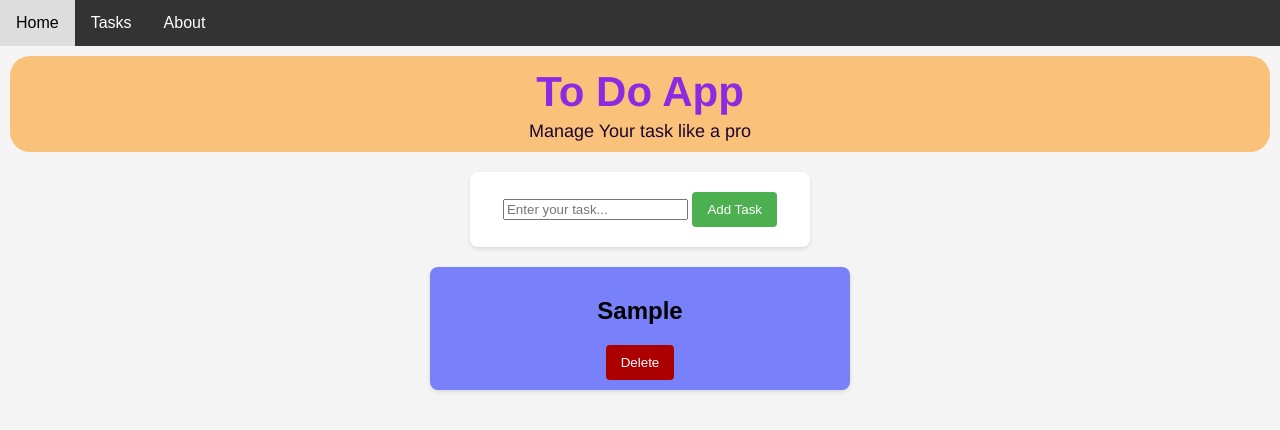
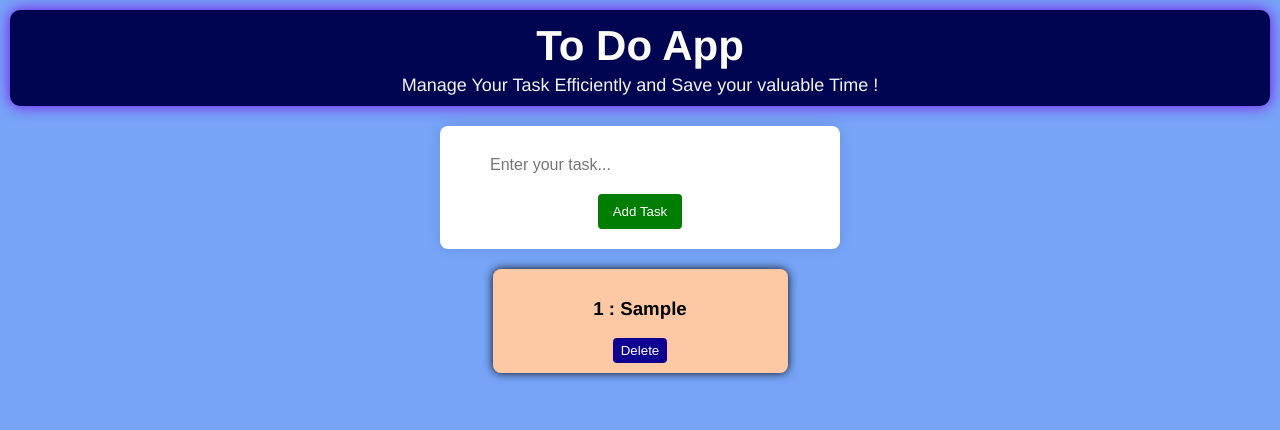
Before and after one commit to Sourabhpdnker/-ToDoApp, a plain HTML site: page index.html in a window 1280 px wide. Both pictures are taken after typing "Sample" into the empty fields and a click on the button "Add Task". Drawn offline with Linux system fonts and the light colour scheme.

Commit message:
more styling

```diff
--- a/index.html
+++ b/index.html
@@ -7,15 +7,9 @@
     <link rel="stylesheet" href="style.css" />
   </head>
   <body>
-    <div class="navbar">
-      <a href="#">Home</a>
-      <a href="#">Tasks</a>
-      <a href="#">About</a>
-    </div>
-
     <div class="navheading">
       <h1 id="mainheading">To Do App</h1>
-      <p id="subtitle">Manage Your task like a pro</p>
+      <p id="subtitle">Manage Your Task Efficiently and Save your valuable Time !</p>
     </div>
 
 
--- a/main.js
+++ b/main.js
@@ -18,7 +18,7 @@ function displayTodoItem(){
     for(let i=0;i<todoList.length;i++){
         newHtml += `
             <div class="task-container2">
-            <h2>${todoList[i]}</h2>
+            <h3>${i+1} : ${todoList[i]}</h3>
             <button class="delete-button" onclick="todoList.splice(${i} , 1);
             displayTodoItem();">Delete</button>
             </div>
--- a/style.css
+++ b/style.css
@@ -1,85 +1,73 @@
 #mainheading{
     margin: 5px;
     text-align: center;
-    color: blueviolet;
+    color: rgb(253, 250, 250);
     font-size: 42px;
     font-family: 'Franklin Gothic Medium', 'Arial Narrow', Arial, sans-serif;
 }
 #mainheading:hover{
     margin: 5px;
     text-align: center;
-    color: rgb(81, 43, 117);
+    color: rgb(252, 251, 251);
     font-size: 46px;
     font-family: 'Franklin Gothic Medium', 'Arial Narrow', Arial, sans-serif;
 }
 #subtitle{
     margin: 3px;
     text-align: center;
-    color: rgb(27, 6, 48);
+    color: rgb(247, 243, 250);
     font-size: 18px;
     font-family: 'Franklin Gothic Medium', 'Arial Narrow', Arial, sans-serif;
 }
 #subtitle:hover{
     margin: 3px;
     text-align: center;
-    color: rgb(0, 0, 0);
+    color: rgb(214, 101, 248);
     font-size: 21px;
     font-family: 'Franklin Gothic Medium', 'Arial Narrow', Arial, sans-serif;
 }
 .navheading{
-    background-color: rgb(250, 193, 123);
+    background-color: rgb(0, 5, 82);
     margin:10px;
     padding:7px;
-    border-radius: 20px;
+    border-radius: 10px;
+    box-shadow: 0 0 15px rgba(120, 0, 233, 0.925);
 }
 
 
 body {
     font-family: Arial, sans-serif;
-    background-color: #f4f4f4;
+    background-color: #77a4f7;
     margin: 0;
     padding: 0;
   }
-
-  .navbar {
-    background-color: #333;
-    overflow: hidden;
-  }
-
-  .navbar a {
-    float: left;
-    display: block;
-    color: white;
-    text-align: center;
-    padding: 14px 16px;
-    text-decoration: none;
-  }
-
-  .navbar a:hover {
-    background-color: #ddd;
-    color: black;
-  }
-
   .task-container {
+    box-sizing: border-box;
+    box-shadow: 0 0 15px rgba(0, 0, 0, 0.1);
     background-color: #fff;
     border-radius: 8px;
-    box-shadow: 0 2px 4px rgba(0, 0, 0, 0.1);
     padding: 20px;
-    width: 300px;
+    width: 400px;
     text-align: center;
     margin: 20px auto; /* Centering the container */
   }
-  .task-input {
-    width: 100%;
+  #task-input {
+    width: 300px;
     padding: 10px;
-    box-sizing: border-box;
-    border: 1px solid #ccc;
+    font-size: 16px;
+    border-bottom: 3px solid #66a500;
+    outline: none;
+    transition: border-bottom-color 0.3s;
+    border: none;
     border-radius: 4px;
     margin-bottom: 10px;
   }
+  #task-input:focus {
+    border-bottom-color: #db2929
+  }
 
   .add-button {
-    background-color: #4caf50;
+    background-color: #007e04;
     color: #fff;
     border: none;
     padding: 10px 15px;
@@ -88,22 +76,27 @@ body {
   }
 
   .add-button:hover {
-    background-color: #45a049;
+    background-color: #58cc5e;
   }
   .task-container2 {
-    background-color: #7981fa;
+    font-family: 'Franklin Gothic Medium', 'Arial Narrow', Arial, sans-serif;
+    background-color: #fdc8a4;
     border-radius: 8px;
-    box-shadow: 0 2px 4px rgba(0, 0, 0, 0.1);
+    box-shadow: 0 0 10px rgba(0, 0, 0, 0.925);
     padding: 10px;
-    width: 400px;
+    width: 275px;
+    height: fit-content;
     text-align: center;
     margin: 15px auto; /* Centering the container */
   }
   .delete-button {
-    background-color: #ac0000;
+    background-color: #0f0092;
     color: #fff;
     border: none;
-    padding: 10px 15px;
+    padding: 5px 8px;
     border-radius: 4px;
     cursor: pointer;
   }
+  .delete-button:hover {
+    background-color: #c40000;
+  }
```
